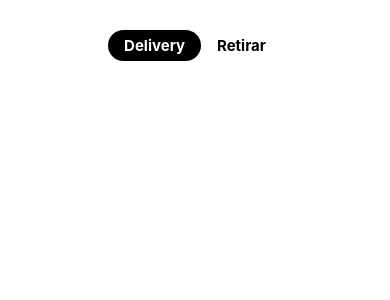
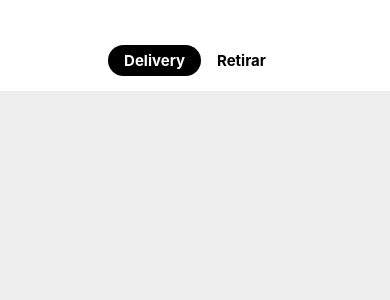
Before and after one commit to Marlon-Paulo-da-Silva/delivery-expo, a React Native app: screen / in a window 390 px wide. Shown: the top 300 px of the page. Built offline with nearby package versions, Linux system fonts and the light colour scheme.

Commit message:
iniciando Searchbar

```diff
--- a/screens/home.js
+++ b/screens/home.js
@@ -6,13 +6,18 @@ import HeaderTabs from '../components/HeaderTabs';
 export default function Home() {
     return (
         <SafeAreaView style={styles.container} >
-            <HeaderTabs />
+            <View style={{backgroundColor: 'white', padding: 15}}>
+                <HeaderTabs />
+            </View>
+
         </SafeAreaView>
     );
 }
 
 const styles = StyleSheet.create({
     container: {
-      marginTop: 30
+      marginTop: 30,
+      backgroundColor: "#eee",
+      flex: 1
     },
   });
```
